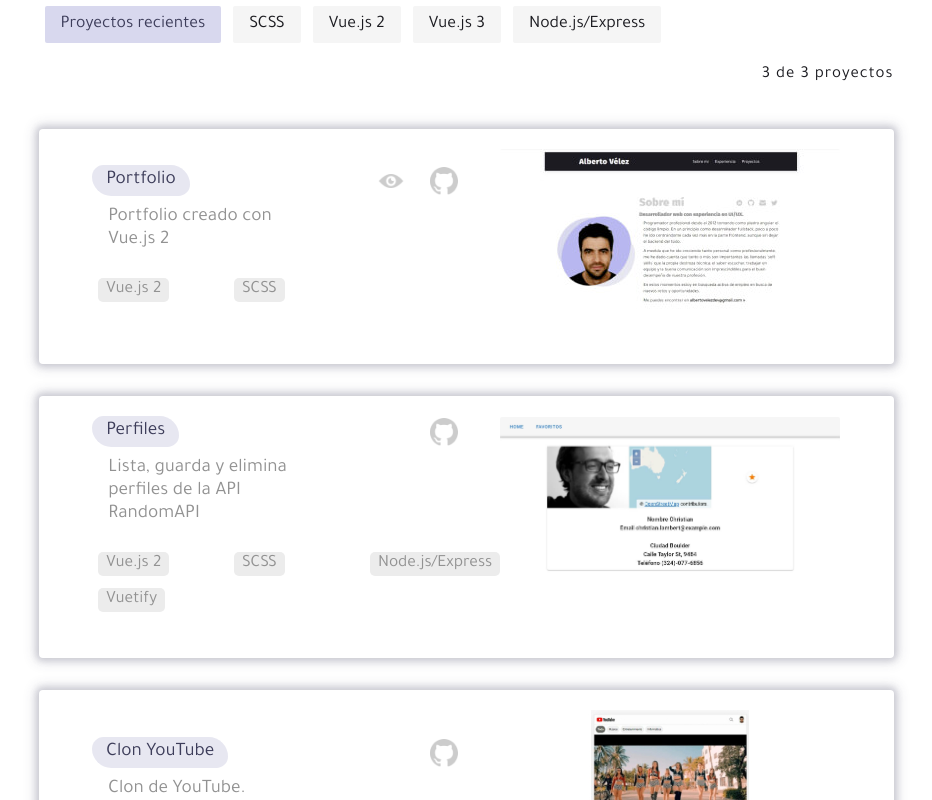
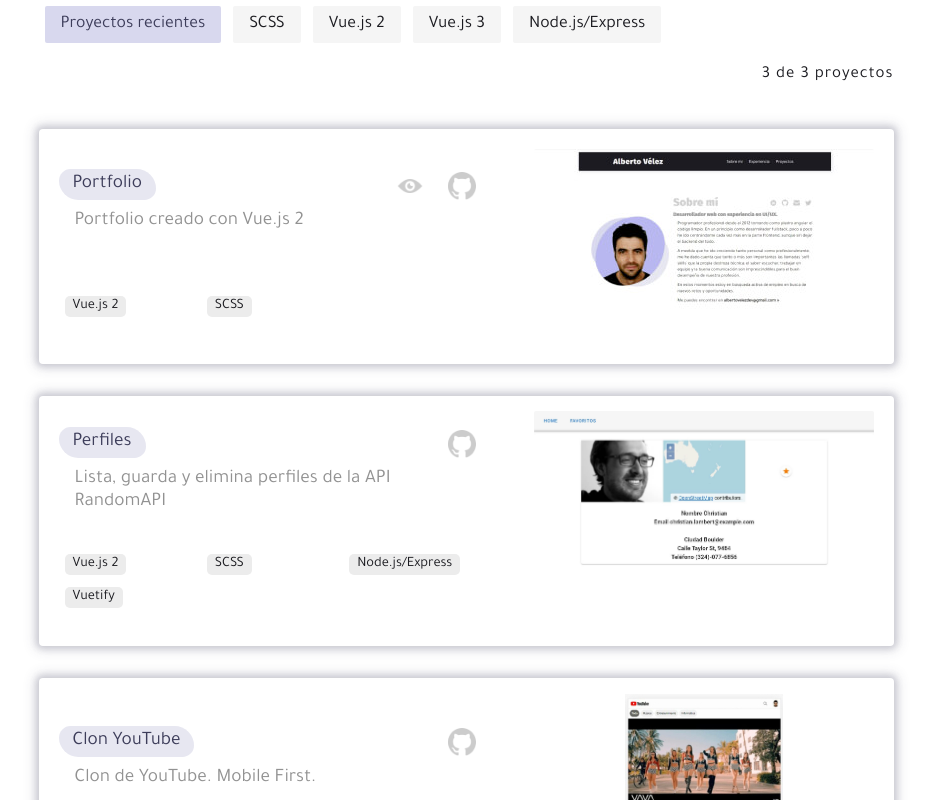
Before and after one commit to avelezdo/portfolio-vue, a Vue app: page / in a window 1280 px wide. Shown: the part 2460-3260 px from the top of the page, without its empty margins (174-1106 px from the left). Built offline with nearby package versions, Linux system fonts and the light colour scheme; a web font is replaced by a local one.

Commit message:
Mejoras en la maquetación de los proyectos

```diff
--- a/src/assets/js/render-projects.js
+++ b/src/assets/js/render-projects.js
@@ -48,7 +48,7 @@ let renderProjects = function (arr, onload = false) {
 			.map((project, index) => {
 				return `
         <li class="project project-enter-${index + 1}">
-            <div class="project__description">
+            <div class="project__info">
                 <div class="project__header-row">
                     <p class="section__headline project__name">${project.title}</p>
                     <div>
--- a/src/components/Project.vue
+++ b/src/components/Project.vue
@@ -68,6 +68,8 @@ export default {
 	.project {
 		@include flex(row, center, center);
 		margin: 2rem 0;
+		max-height: 250px;
+		gap: 3rem;
 		box-shadow: $project_shadow;
 		padding: 20px;
 		transform: translateX(-300%);
@@ -76,23 +78,26 @@ export default {
 			@include flex(column, center, center);
 			flex-direction: column-reverse;
 		}
-		.project__description {
-			width: 50%;
-		}
 		.project__header-row {
 			display: flex;
 			justify-content: space-between;
 			align-items: center;
-			padding-right: 2rem;
 			@include tablet {
 				padding-right: 0;
 			}
 		}
+		.project__info {
+			display: flex;
+			flex-direction: column;
+			width: 60%;
+		}
 		.project__description {
+			min-height: 80px;
 			color: $gray;
 			font-size: 1.2rem;
 			max-width: 90%;
 			padding-bottom: 20px;
+			width: 100%;
 			@include nav-collapse {
 				font-size: 1.1rem;
 			}
```
Lines whose indentation alone changed are shown as unchanged.
